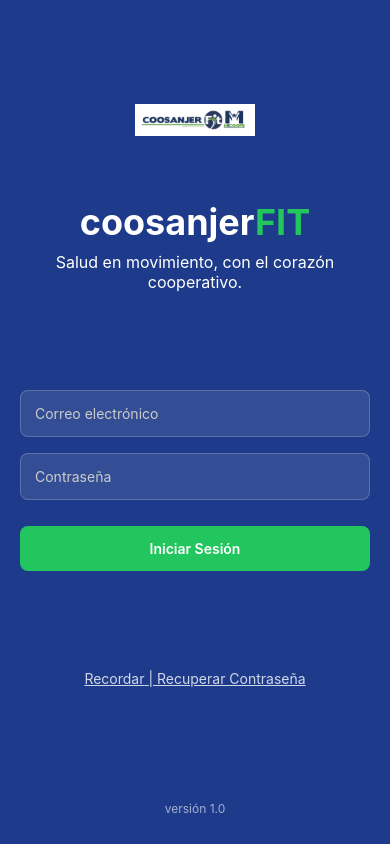
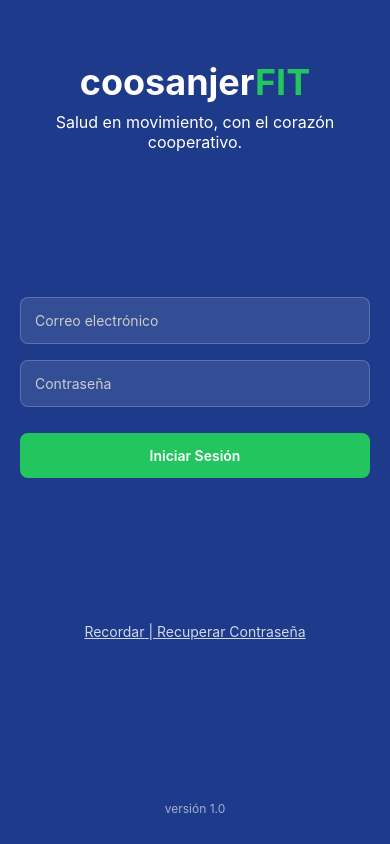
Before and after one commit to AndresSantosSotec/Sarrg, a React Native app: screen /Login in a window 390 px wide. Built offline with nearby package versions, Linux system fonts and the light colour scheme; what expo-task-manager would draw is missing.

Commit message:
Actualizar el número de versión de compilación a 5 en app.json y eliminar la imagen del logo en LoginScreen

```diff
--- a/app.json
+++ b/app.json
@@ -16,7 +16,7 @@
       "**/*"
     ],
     "ios": {
-      "buildNumber": "4",
+      "buildNumber": "5",
       "supportsTablet": true,
       "bundleIdentifier": "com.prolink.coosanjerfit",
       "infoPlist": {
--- a/src/screens/LoginScreen.tsx
+++ b/src/screens/LoginScreen.tsx
@@ -37,7 +37,6 @@
     <View style={styles.container}>
       {/* Logo + claim */}
       <View style={styles.logoContainer}>
-        <Image source={require('../../assets/logo.png')} style={styles.logo} resizeMode="contain" />
         <Text style={styles.title}>
           coosanjer
           <Text style={styles.titleHighlight}>FIT</Text>
```
